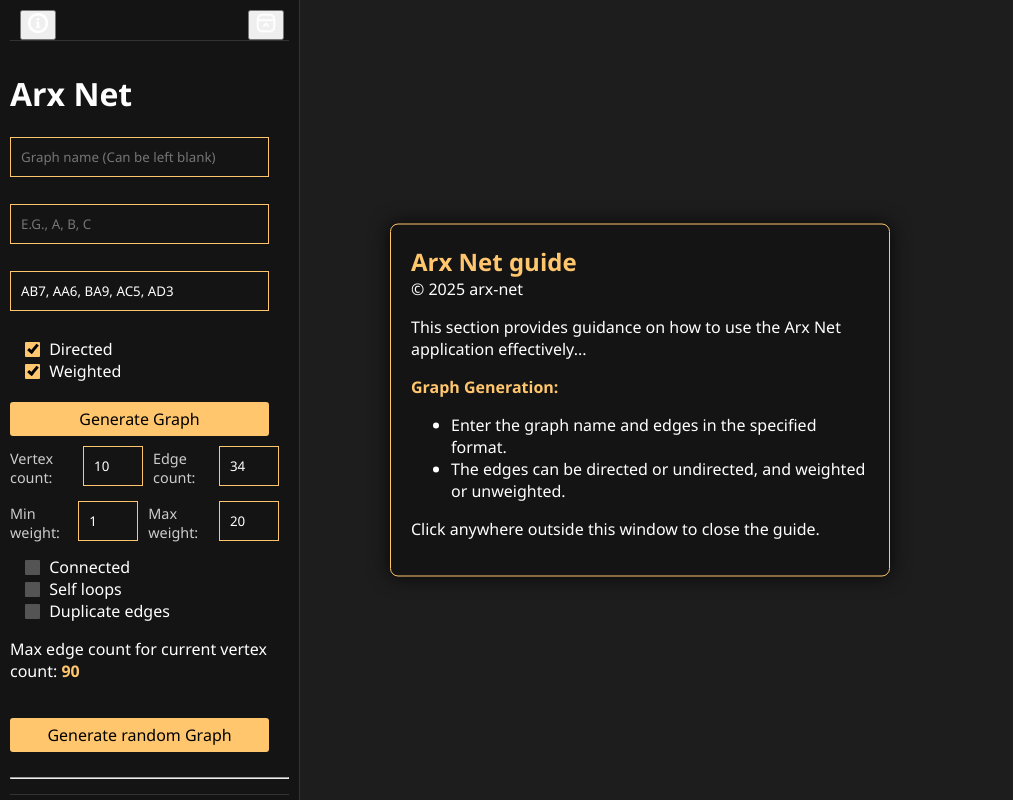
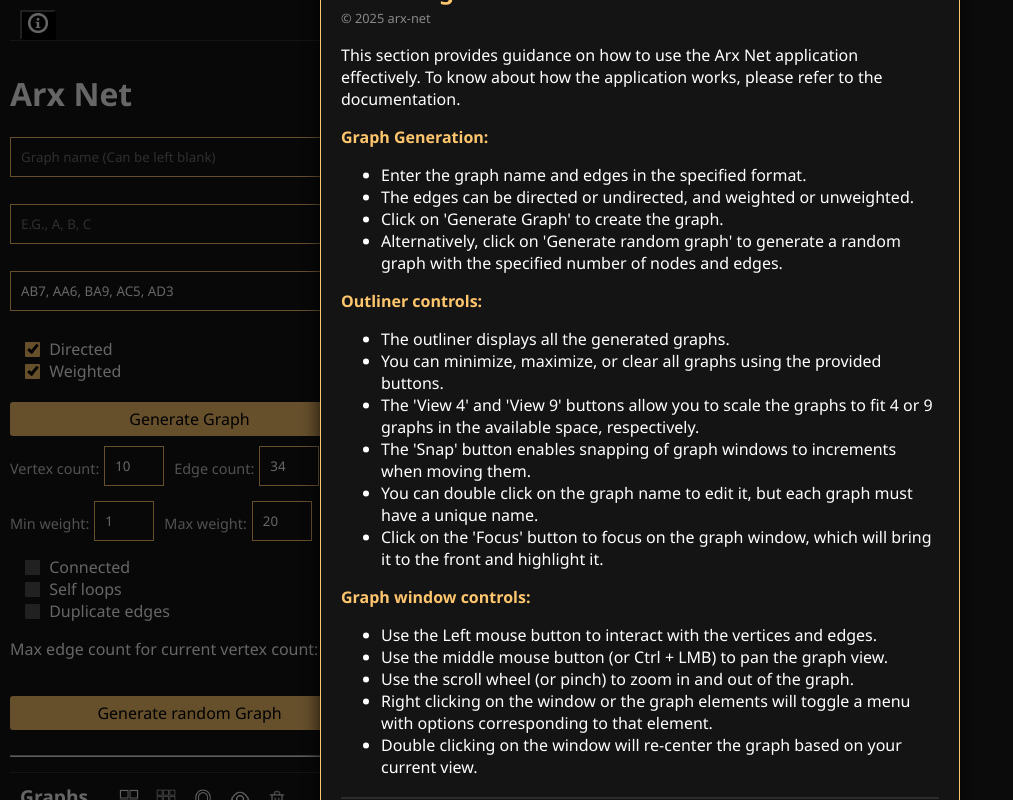
Before and after one commit to Dwarakesh-V/arx-net, a React (Vite) app in the folder react-migrate/: page / in a window 1280 px wide. Both pictures are taken after a click on the button 38 px from the left and 25 px from the top of the page. Shown: the whole page, without its empty margins (0-1013 px from the left). Built offline with nearby package versions, Linux system fonts and the light colour scheme.

Commit message:
close, expand, force, graph creation fixed in react

```diff
--- a/react-migrate/index.html
+++ b/react-migrate/index.html
@@ -2,9 +2,9 @@
 <html lang="en">
   <head>
     <meta charset="UTF-8" />
-    <link rel="icon" type="image/svg+xml" href="/vite.svg" />
+    <link rel="icon" type="image/jpg" href="/images/logo.jpg" />
     <meta name="viewport" content="width=device-width, initial-scale=1.0" />
-    <title>react-migrate</title>
+    <title>Arx-Net</title>
   </head>
   <body>
     <div id="root"></div>
--- a/react-migrate/src/App.tsx
+++ b/react-migrate/src/App.tsx
@@ -8,7 +8,7 @@ import { Outliner } from './components/Outliner';
 import { AboutModal } from './components/AboutModal';
 
 // --- Import Logic & Hooks ---
-import { useGraphManager } from './hooks/useGraphManager'; // FIX: This solves "Cannot find name useGraphManager"
+import { useGraphManager } from './hooks/useGraphManager';
 import { parseEdges } from './lib/graphUtils';
 import { getGridPosition } from './lib/layoutUtils';
 import { generateRandomGraphData } from './lib/randomGraphGenerator';
@@ -18,7 +18,7 @@ function App() {
   const {
     graphs, viewMode, toggleViewMode,
     requestClearAll, toggleAllVisibility, toggleSnap,
-    addGraph // FIX: Destructure addGraph here
+    addGraph, removeGraph
   } = useGraphManager();
 
   const [showAbout, setShowAbout] = useState(false);
@@ -26,20 +26,19 @@ function App() {
 
   // 2. Handlers
   const handleNewGraph = (data: any) => {
-    // Parse the input string "AB5, BC4" into real edge objects
+    // Parse input
     const edges = parseEdges(data.rawEdges, data.isDirected);
 
     // Extract unique nodes
     const nodeIds = new Set<string>();
     edges.forEach(e => {
-        // Handle potentially object-based sources if re-parsing existing data
         const s = typeof e.source === 'object' ? (e.source as any).id : e.source;
         const t = typeof e.target === 'object' ? (e.target as any).id : e.target;
         nodeIds.add(s);
         nodeIds.add(t);
     });
 
-    // Add explicit vertices from input
+    // Add manual vertices
     if (data.rawVertices) {
         data.rawVertices.split(',').forEach((v: string) => {
             const trimmed = v.trim();
@@ -47,7 +46,7 @@ function App() {
         });
     }
 
-    // Create Nodes with random positions
+    // Create Nodes with random positions to prevent stacking
     const nodes = Array.from(nodeIds).map(id => ({
         id,
         x: Math.random() * 400 + 50,
@@ -66,7 +65,6 @@ function App() {
 
   const handleRandomGraph = (config: any) => {
     const data = generateRandomGraphData(config);
-    // Reuse the handler above to process the random string data
     handleNewGraph({
       ...data,
       name: `Random ${graphs.length + 1}`,
@@ -83,8 +81,10 @@ function App() {
            <button onClick={() => setShowAbout(true)} title="About">
              <img src="/images/about.png" alt="About" />
            </button>
-           <button onClick={() => setIsSidebarOpen(!isSidebarOpen)} title="Toggle Sidebar">
-             <img src="/images/sidebarclose.png" alt="Toggle" />
+
+           {/* Close Sidebar Button (Inside Sidebar) */}
+           <button onClick={() => setIsSidebarOpen(false)} title="Close Sidebar">
+             <img src="/images/sidebarclose.png" alt="Close" />
            </button>
         </div>
 
@@ -104,9 +104,34 @@ function App() {
       </div>
 
       {/* --- Main Workspace --- */}
-      <main className="main-workspace">
+      <main className="main-workspace" style={{ position: 'relative' }}>
+
+        {/* FIX: Floating Open Sidebar Button (Only visible when sidebar is closed) */}
+        {!isSidebarOpen && (
+          <button
+            onClick={() => setIsSidebarOpen(true)}
+            title="Open Sidebar"
+            style={{
+              position: 'absolute',
+              top: 10,
+              left: 10,
+              zIndex: 200,
+              background: 'var(--bg-secondary)',
+              border: '1px solid #444',
+              borderRadius: '4px',
+              padding: '5px',
+              cursor: 'pointer'
+            }}
+          >
+            <img
+              src="/images/sidebarclose.png"
+              alt="Open"
+              style={{ transform: 'rotate(180deg)', display: 'block' }}
+            />
+          </button>
+        )}
+
         {graphs.map((graph, index) => {
-             // Calculate grid position if in 4-grid or 9-grid mode
              const forcedLayout = getGridPosition(index, viewMode);
 
              return (
@@ -114,15 +139,12 @@ function App() {
                  key={graph.id}
                  id={graph.id}
                  title={graph.name}
-                 // Use forced layout X/Y if active, otherwise use defaults
                  initialX={forcedLayout ? forcedLayout.x : (graph.x || 100 + (index * 30))}
                  initialY={forcedLayout ? forcedLayout.y : (graph.y || 100 + (index * 30))}
                  isActive={true}
-                 onFocus={() => {}} // You can add setFocusedId(graph.id) here later
-                 onClose={() => { /* Add removeGraph(graph.id) to hook later */ }}
+                 onFocus={() => {}}
+                 onClose={() => { removeGraph(graph.id); }}
                  isLocked={viewMode !== 'default'}
-
-                 // Data Props
                  nodes={graph.nodes}
                  edges={graph.edges}
                  isDirected={graph.isDirected}
--- a/react-migrate/src/components/AboutModal.tsx
+++ b/react-migrate/src/components/AboutModal.tsx
@@ -9,31 +9,57 @@ export const AboutModal: React.FC<AboutModalProps> = ({ isOpen, onClose }) => {
   if (!isOpen) return null;
 
   return (
-    <div className="aboutDiv" id="aboutDiv" style={{ display: 'block' }}>
-      {/* Click backdrop to close */}
+    // 1. The Overlay: Covers the screen, handles the "Click Outside" to close
+    <div className="modal-overlay" onClick={onClose}>
+
+      {/* 2. The Content Box: Stops click propagation so clicking inside doesn't close it */}
       <div
-        style={{ position: 'fixed', top: 0, left: 0, width: '100%', height: '100%', zIndex: -1 }}
-        onClick={onClose}
-      />
+        className="aboutDiv"
+        id="aboutDiv"
+        style={{ display: 'block' }}
+        onClick={(e) => e.stopPropagation()}
+      >
+        <span style={{ color: 'var(--accent)', fontWeight: 'bold', fontSize: 'x-large' }}>
+          Arx Net guide
+        </span>
+        <br />
+        <span style={{ fontSize: '0.8em', color: '#888' }}>© 2025 arx-net</span>
 
-      <span style={{ color: '#ffc66d', fontWeight: 'bold', fontSize: 'x-large' }}>
-        Arx Net guide
-      </span> <br />
-      © 2025 arx-net
         <p>
-        This section provides guidance on how to use the Arx Net application effectively...
-        {/* Copy the rest of your text content here */}
+          This section provides guidance on how to use the Arx Net application effectively. To know about how the application works, please refer to the documentation.
         </p>
 
-      {/* ... keeping your lists ... */}
-      <span style={{ color: '#ffc66d', fontWeight: 'bold' }}>Graph Generation:</span>
+        <span style={{ color: 'var(--accent)', fontWeight: 'bold' }}>Graph Generation:</span>
         <ul>
           <li>Enter the graph name and edges in the specified format.</li>
           <li>The edges can be directed or undirected, and weighted or unweighted.</li>
-        {/* ... etc ... */}
+          <li>Click on 'Generate Graph' to create the graph.</li>
+          <li>Alternatively, click on 'Generate random graph' to generate a random graph with the specified number of nodes and edges.</li>
         </ul>
 
-      <p>Click anywhere outside this window to close the guide.</p>
+        <span style={{ color: 'var(--accent)', fontWeight: 'bold' }}>Outliner controls:</span>
+        <ul>
+          <li>The outliner displays all the generated graphs.</li>
+          <li>You can minimize, maximize, or clear all graphs using the provided buttons.</li>
+          <li>The 'View 4' and 'View 9' buttons allow you to scale the graphs to fit 4 or 9 graphs in the available space, respectively.</li>
+          <li>The 'Snap' button enables snapping of graph windows to increments when moving them.</li>
+          <li>You can double click on the graph name to edit it, but each graph must have a unique name.</li>
+          <li>Click on the 'Focus' button to focus on the graph window, which will bring it to the front and highlight it.</li>
+        </ul>
+
+        <span style={{ color: 'var(--accent)', fontWeight: 'bold' }}>Graph window controls:</span>
+        <ul>
+          <li>Use the Left mouse button to interact with the vertices and edges.</li>
+          <li>Use the middle mouse button (or Ctrl + LMB) to pan the graph view.</li>
+          <li>Use the scroll wheel (or pinch) to zoom in and out of the graph.</li>
+          <li>Right clicking on the window or the graph elements will toggle a menu with options corresponding to that element.</li>
+          <li>Double clicking on the window will re-center the graph based on your current view.</li>
+        </ul>
+
+        <div style={{ marginTop: '20px', borderTop: '1px solid #444', paddingTop: '10px', textAlign: 'center', color: '#aaa', fontSize: '0.9em' }}>
+          Click anywhere outside this window to close the guide.
+        </div>
+      </div>
     </div>
   );
 };
--- a/react-migrate/src/components/GraphWindow.tsx
+++ b/react-migrate/src/components/GraphWindow.tsx
@@ -78,7 +78,7 @@ export const GraphWindow: React.FC<GraphWindowProps> = ({
       className={`graphContainer ${isActive ? 'active' : ''}`}
       style={{
         // Inline styles for dynamic positioning
-        position: 'absolute',
+        position: isFullScreen ? 'fixed' : 'absolute',
         left: position.x,
         top: position.y,
         width: position.width,
--- a/react-migrate/src/hooks/useGraphManager.ts
+++ b/react-migrate/src/hooks/useGraphManager.ts
@@ -20,6 +20,10 @@ export const useGraphManager = () => {
 
     setGraphs(prev => [...prev, graphWithId]);
     setGraphCount(id);
+  };
+
+  const removeGraph = (id: number) => {
+    setGraphs(prev => prev.filter(g => g.id !== id));
   };
 
   const clearAllGraphs = useCallback(() => {
@@ -51,6 +55,7 @@ export const useGraphManager = () => {
     graphs,
     graphCount,
     addGraph,
+    removeGraph,
     clearAllGraphs,
     viewMode,
     toggleViewMode,
--- a/react-migrate/src/index.css
+++ b/react-migrate/src/index.css
@@ -104,6 +104,7 @@ input[type="checkbox"]:checked::before {
 
 button {
     cursor: pointer;
+    background-color: #000;
 }
 
 /* Images */
@@ -122,10 +123,10 @@ img {
     height: 100%;
 }
 
-/* Replaces old .container styling for Sidebar */
+/* Sidebar Styling */
 .container {
-    position: relative; /* Changed from absolute for Flexbox layout */
-    width: 300px;
+    position: relative;
+    width: 400px;
     min-width: 300px;
     height: 100%;
     background-color: var(--bg-secondary);
@@ -135,6 +136,20 @@ img {
     flex-direction: column;
     border-right: 1px solid #333;
     overflow-y: auto;
+    overflow-x: hidden; /* Hide content during resize */
+
+    /* Smooth Animation */
+    transition: all 0.3s ease-in-out;
+}
+
+/* Collapsed State */
+.container.closed {
+    width: 0 !important;
+    min-width: 0 !important;
+    padding: 0 !important;
+    border: none;
+    opacity: 0;
+    pointer-events: none; /* Prevent clicking hidden elements */
 }
 
 .main-workspace {
@@ -325,7 +340,6 @@ img {
     top: 50%;
     left: 50%;
     transform: translate(-50%, -50%);
-    width: 500px;
     max-width: 90%;
     background-color: var(--bg-secondary);
     box-shadow: 0 0 20px rgba(0, 0, 0, 0.8);
@@ -334,3 +348,25 @@ img {
     padding: 20px;
     z-index: 2000;
 }
+
+/* =========================================
+   9. MODAL & OVERLAY FIXES
+   ========================================= */
+
+/* The dark background behind the modal */
+.modal-overlay {
+    position: fixed;
+    top: 0;
+    left: 0;
+    width: 100%;
+    height: 100%;
+    background-color: rgba(0, 0, 0, 0.6); /* Dimmed background */
+    z-index: 1999; /* High z-index, but below the modal content */
+    display: block;
+}
+
+/* Ensure the content sits on top */
+.aboutDiv {
+    /* Existing styles are fine, just ensuring z-index is higher */
+    z-index: 2000;
+}
```
Also changed, not shown: react-migrate/src/components/GraphCanvas.tsx (+35 -27 lines), react-migrate/src/lib/graphRenderer.ts (+43 -27 lines), react-migrate/public/images/logo.jpg (added). Lines whose indentation alone changed are shown as unchanged.
